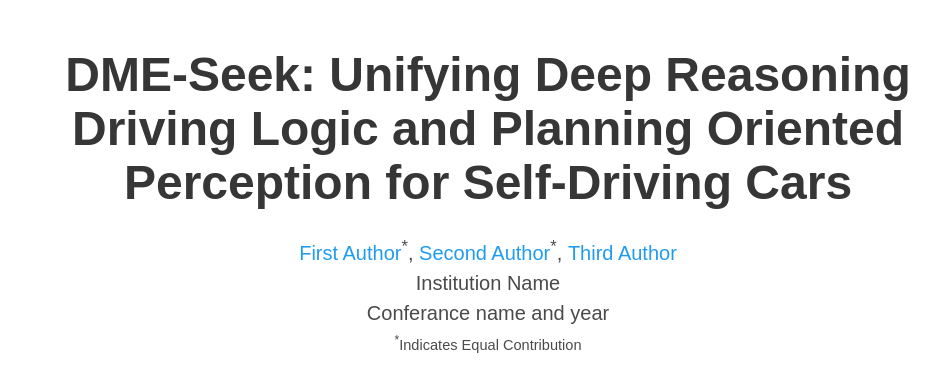
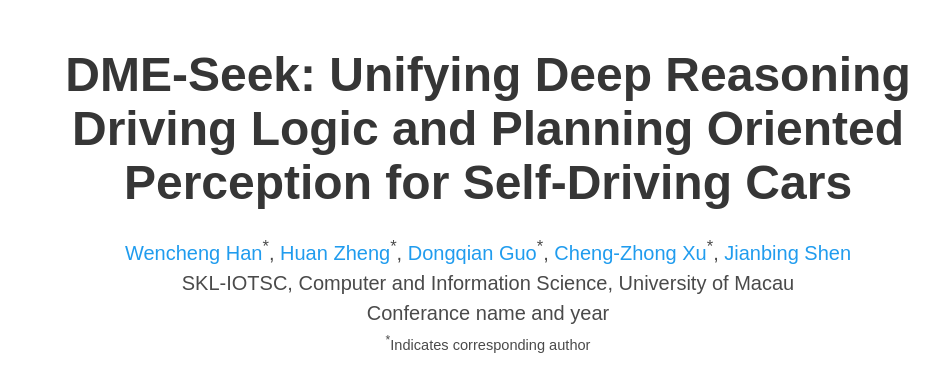
Before and after one commit to Ian0926/DMESeek, a plain HTML site: page index.html in a window 1280 px wide. Shown: the top 367 px of the page, without its empty margins (152-1095 px from the left). Drawn offline with nearby package versions, Linux system fonts and the light colour scheme; some icons are missing; a web font is replaced by a local one.

Commit message:
Update index.html

```diff
--- a/index.html
+++ b/index.html
@@ -56,17 +56,21 @@
             <div class="is-size-5 publication-authors">
               <!-- Paper authors -->
               <span class="author-block">
-                <a href="FIRST AUTHOR PERSONAL LINK" target="_blank">First Author</a><sup>*</sup>,</span>
+                <a href="FIRST AUTHOR PERSONAL LINK" target="_blank">Wencheng Han</a><sup>*</sup>,</span>
                 <span class="author-block">
-                  <a href="SECOND AUTHOR PERSONAL LINK" target="_blank">Second Author</a><sup>*</sup>,</span>
+                  <a href="SECOND AUTHOR PERSONAL LINK" target="_blank">Huan Zheng</a><sup>*</sup>,</span>
+                <span class="author-block">
+                  <a href="SECOND AUTHOR PERSONAL LINK" target="_blank">Dongqian Guo</a><sup>*</sup>,</span>
+              <span class="author-block">
+                  <a href="SECOND AUTHOR PERSONAL LINK" target="_blank">Cheng-Zhong Xu</a><sup>*</sup>,</span>
                   <span class="author-block">
-                    <a href="THIRD AUTHOR PERSONAL LINK" target="_blank">Third Author</a>
+                    <a href="THIRD AUTHOR PERSONAL LINK" target="_blank">Jianbing Shen</a>
                   </span>
                   </div>
 
                   <div class="is-size-5 publication-authors">
-                    <span class="author-block">Institution Name<br>Conferance name and year</span>
-                    <span class="eql-cntrb"><small><br><sup>*</sup>Indicates Equal Contribution</small></span>
+                    <span class="author-block">SKL-IOTSC, Computer and Information Science, University of Macau<br>Conferance name and year</span>
+                    <span class="eql-cntrb"><small><br><sup>*</sup>Indicates corresponding author</small></span>
                   </div>
 
                   <div class="column has-text-centered">
```
